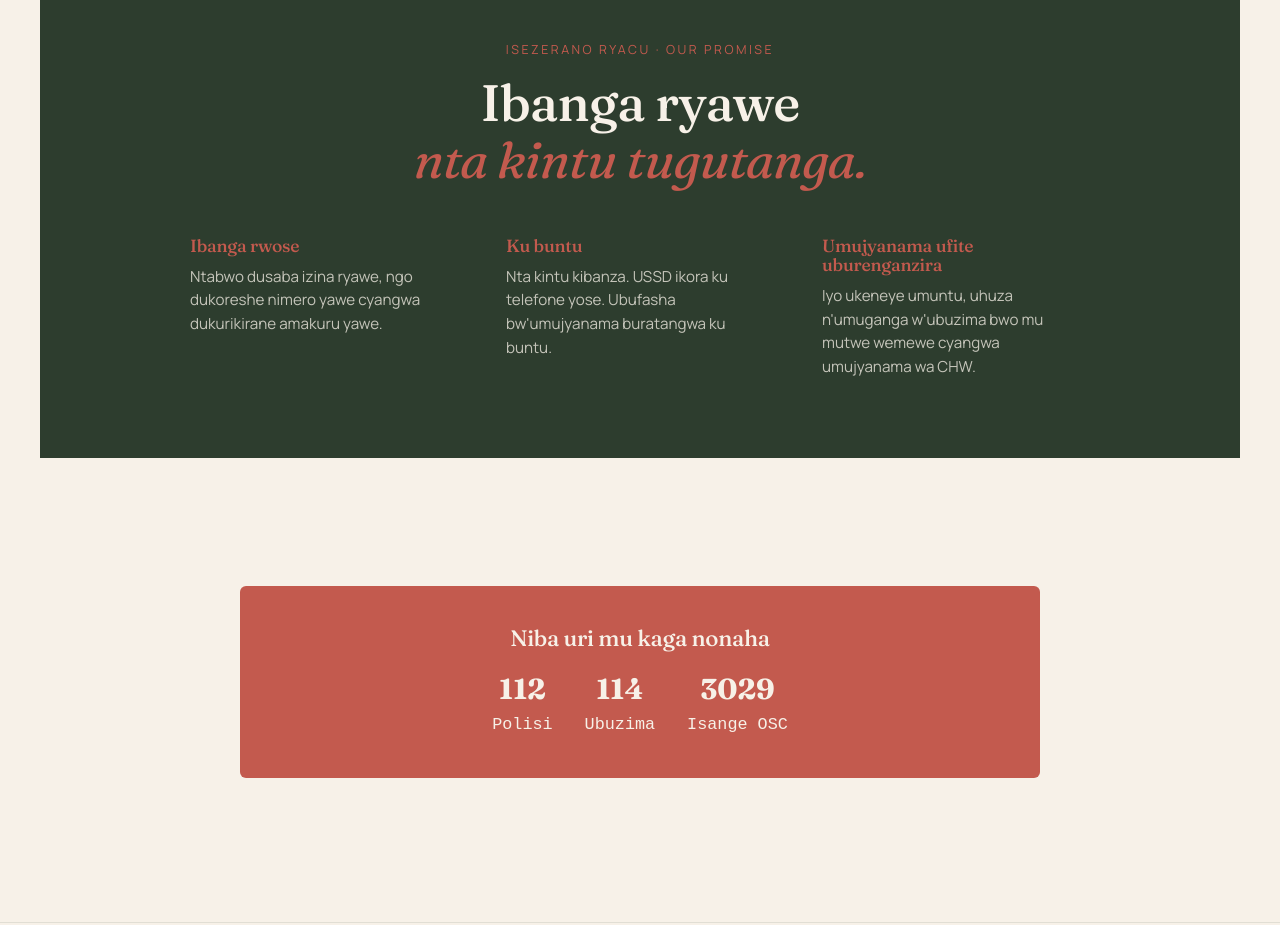
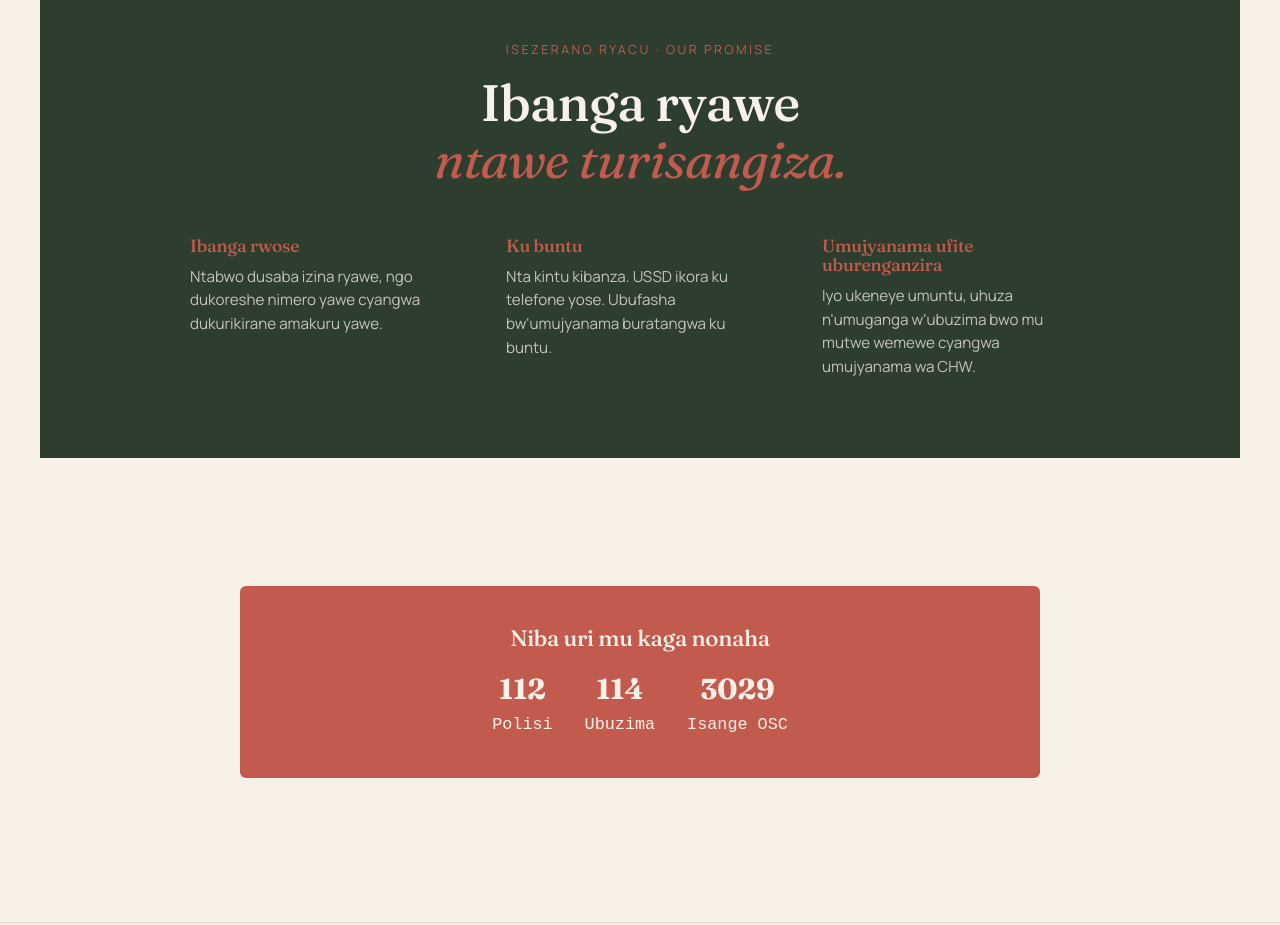
Before and after one commit to iraelie251006/mbwira, a plain HTML site: page frontend/index.html in a window 1280 px wide. Shown: the part 1960-2885 px from the top of the page. Drawn offline with Linux system fonts and the light colour scheme.

Commit message:
Update promise section text in index.html for clarity

```diff
--- a/frontend/index.html
+++ b/frontend/index.html
@@ -449,7 +449,7 @@
 <section class="promise">
   <div class="promise-inner">
     <div class="section-eyebrow" style="color: var(--clay);">Isezerano ryacu · Our promise</div>
-    <h2>Ibanga ryawe<br><em>nta kintu tugutanga.</em></h2>
+    <h2>Ibanga ryawe<br><em>ntawe turisangiza.</em></h2>
     <div class="promise-grid">
       <div class="promise-item">
         <h3>Ibanga rwose</h3>
```
